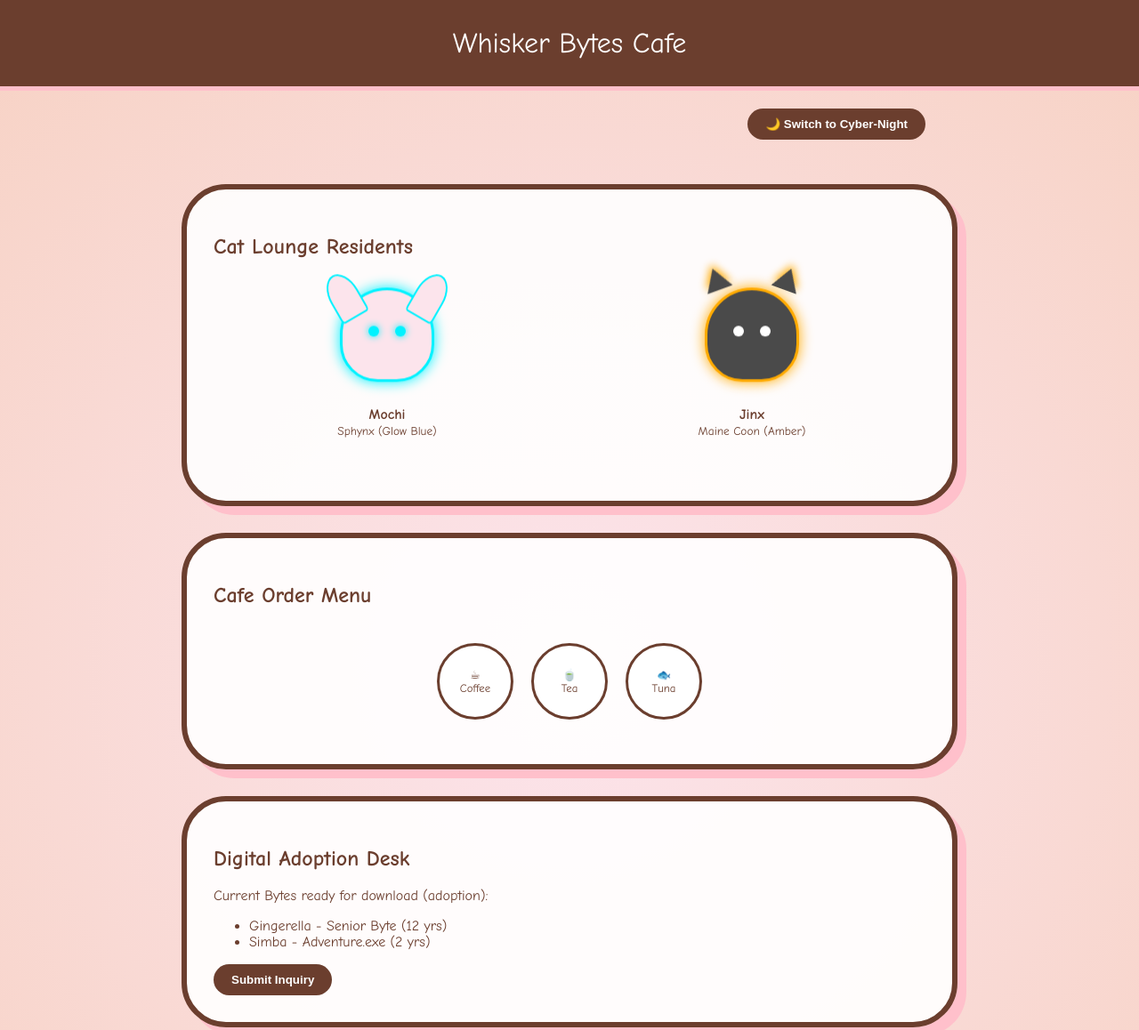
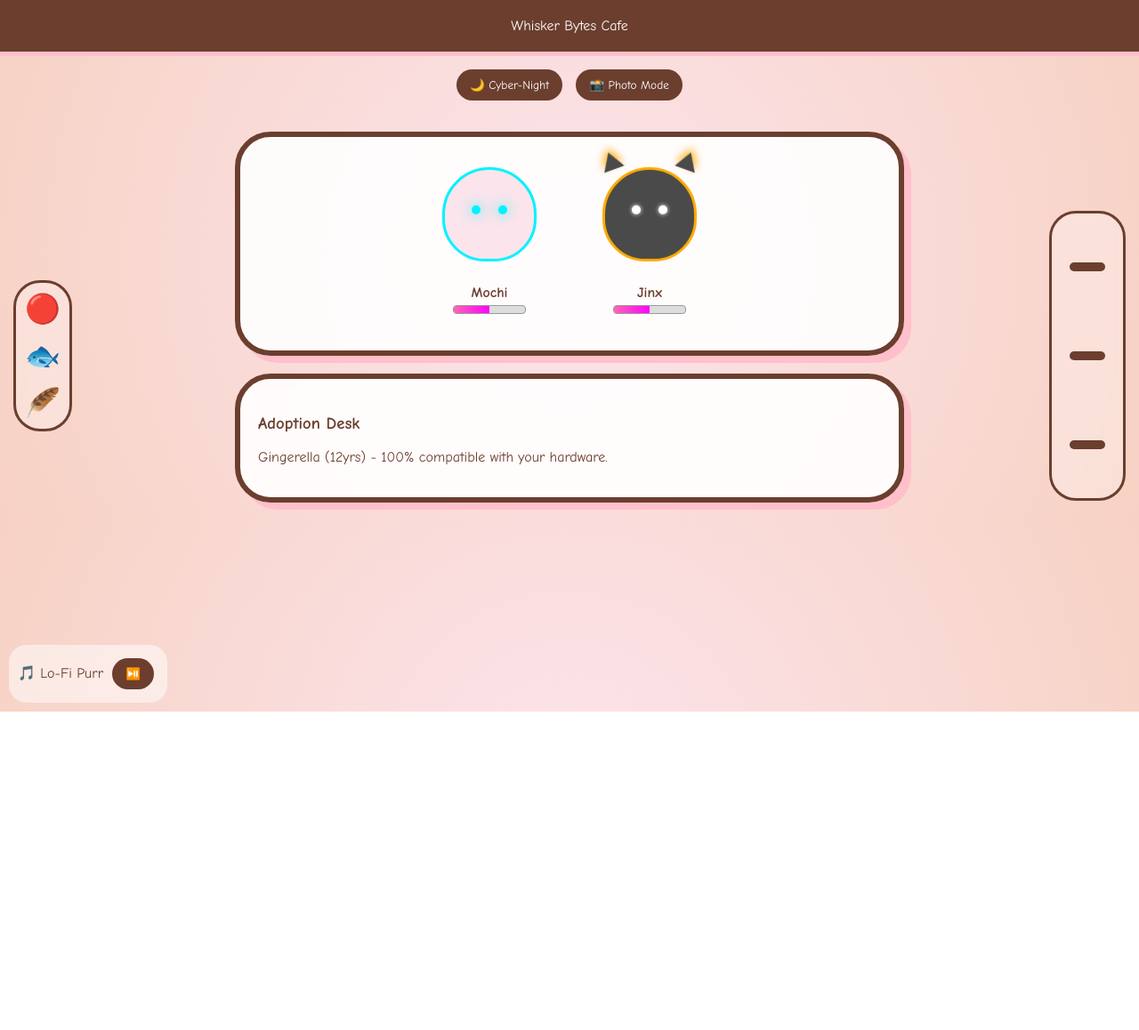
Before and after one commit to MaximumReality/WhiskerBytesCatCafe, a plain HTML site: page index.html in a window 1280 px wide. Shown: the top 1158 px of the page at 89% size. After the commit the page ends 800 px from the top, so only its background shows below. Drawn offline with Linux system fonts and the light colour scheme.

Commit message:
Update index.html

```diff
--- a/index.html
+++ b/index.html
@@ -3,7 +3,7 @@
 <head>
   <meta charset="UTF-8">
   <meta name="viewport" content="width=device-width, initial-scale=1.0">
-  <title>Whisker Bytes Cat Cafe</title>
+  <title>Whisker Bytes Cat Cafe - Maximum Reality Edition</title>
   <style>
     :root {
       --pink: #ffc0cb;
@@ -11,15 +11,17 @@
       --mochi-blue: #00f2ff;
       --jinx-amber: #ffaa00;
       --soft-bg: #f7d2c4;
+      --glow-intensity: 15px;
     }
 
-    /* Global Style & Theme Transition */
+    /* Global Themes */
     body {
       background: radial-gradient(circle, #fce4ec, var(--soft-bg));
       font-family: 'Comic Sans MS', 'Chalkboard SE', cursive;
       margin: 0;
-      transition: background 0.5s ease, color 0.5s ease;
+      transition: all 0.5s ease;
       color: var(--brown);
+      overflow-x: hidden;
     }
 
     body.night-mode {
@@ -30,195 +32,196 @@
     header {
       background-color: var(--brown);
       color: #ffffff;
-      padding: 30px;
+      padding: 20px;
       text-align: center;
-      font-size: 2rem;
       border-bottom: 5px solid var(--pink);
     }
 
-    body.night-mode header {
-      background-color: #1a0f1f;
-      border-color: #ff00ff;
-      box-shadow: 0 5px 15px #ff00ff;
-    }
-
     section {
-      margin: 30px auto;
-      max-width: 800px;
+      margin: 20px auto;
+      max-width: 700px;
       background: rgba(255, 255, 255, 0.9);
       border: 6px solid var(--brown);
-      border-radius: 50px;
-      padding: 30px;
-      box-shadow: 10px 10px 0px var(--pink);
+      border-radius: 40px;
+      padding: 20px;
+      box-shadow: 8px 8px 0px var(--pink);
       position: relative;
+      z-index: 10;
     }
 
     body.night-mode section {
       background: rgba(20, 15, 30, 0.95);
       border-color: #ff00ff;
-      box-shadow: 10px 10px 0px #4a004a;
+      box-shadow: 8px 8px 0px #4a004a;
     }
 
-    /* Cat Avatar & Animation Styles */
-    .cat-grid {
-      display: flex;
-      justify-content: space-around;
-      flex-wrap: wrap;
-      gap: 20px;
-    }
+    /* Cat Sprites & Animations */
+    .cat-grid { display: flex; justify-content: center; gap: 40px; flex-wrap: wrap; }
 
-    .cat-card {
-      text-align: center;
-      width: 160px;
-      cursor: pointer;
-    }
+    .cat-card { text-align: center; width: 140px; transition: transform 0.3s; }
 
     .cat-avatar {
       width: 100px;
       height: 100px;
       margin: 20px auto;
-      border-radius: 50% 50% 40% 40%;
+      border-radius: 50% 50% 45% 45%;
       position: relative;
       border: 3px solid #333;
-      animation: float-breathing 3s ease-in-out infinite;
+      background: #eee;
+      animation: breathe 3s ease-in-out infinite;
+      cursor: pointer;
     }
 
-    @keyframes float-breathing {
-      0%, 100% { transform: translateY(0px); }
-      50% { transform: translateY(-10px); }
+    /* PNG PLACEHOLDER STYLE: If you add PNGs, this handles them */
+    .cat-avatar img {
+      width: 100%;
+      height: 100%;
+      object-fit: contain;
+      display: none; /* Hidden until you add <img src="..."> */
     }
 
-    /* Breed Specifics */
-    .mochi .cat-avatar { background: #fce4ec; border-color: var(--mochi-blue); box-shadow: 0 0 15px var(--mochi-blue); }
-    .jinx .cat-avatar { background: #4a4a4a; border-color: var(--jinx-amber); box-shadow: 0 0 15px var(--jinx-amber); }
+    @keyframes breathe {
+      0%, 100% { transform: translateY(0); }
+      50% { transform: translateY(-8px); }
+    }
 
-    /* Ears & Tufts */
-    .cat-avatar::before, .cat-avatar::after { content: ''; position: absolute; }
+    /* Breed Visuals */
+    .mochi .cat-avatar { background: #fce4ec; border-color: var(--mochi-blue); }
+    .jinx .cat-avatar { background: #4a4a4a; border-color: var(--jinx-amber); }
 
-    .mochi .cat-avatar::before { left: -15px; top: -20px; width: 30px; height: 50px; background: #fce4ec; border-radius: 50% 50% 10% 10%; transform: rotate(-30deg); z-index: -1; border: 2px solid var(--mochi-blue); }
-    .mochi .cat-avatar::after { right: -15px; top: -20px; width: 30px; height: 50px; background: #fce4ec; border-radius: 50% 50% 10% 10%; transform: rotate(30deg); z-index: -1; border: 2px solid var(--mochi-blue); }
+    /* Eyes & Tufts */
+    .eyes { position: absolute; top: 40%; width: 100%; display: flex; justify-content: space-around; padding: 0 20px; box-sizing: border-box; }
+    .eye { width: 10px; height: 10px; border-radius: 50%; background: white; box-shadow: 0 0 5px white; }
+    .mochi .eye { background: var(--mochi-blue); box-shadow: 0 0 var(--glow-intensity) var(--mochi-blue); }
 
-    .jinx .cat-avatar::before { left: -5px; top: -25px; border-left: 15px solid transparent; border-right: 15px solid transparent; border-bottom: 25px solid #4a4a4a; transform: rotate(-20deg); filter: drop-shadow(0 -5px 5px var(--jinx-amber)); }
-    .jinx .cat-avatar::after { right: -5px; top: -25px; border-left: 15px solid transparent; border-right: 15px solid transparent; border-bottom: 25px solid #4a4a4a; transform: rotate(20deg); filter: drop-shadow(0 -5px 5px var(--jinx-amber)); }
+    .jinx .cat-avatar::before, .jinx .cat-avatar::after {
+      content: ''; position: absolute; top: -20px; border-left: 12px solid transparent;
+      border-right: 12px solid transparent; border-bottom: 20px solid #4a4a4a;
+    }
+    .jinx .cat-avatar::before { left: -5px; transform: rotate(-20deg); filter: drop-shadow(0 -5px 5px var(--jinx-amber)); }
+    .jinx .cat-avatar::after { right: -5px; transform: rotate(20deg); filter: drop-shadow(0 -5px 5px var(--jinx-amber)); }
 
-    .eyes { position: absolute; top: 40%; width: 100%; display: flex; justify-content: space-around; padding: 0 20px; box-sizing: border-box; }
-    .eye { width: 12px; height: 12px; border-radius: 50%; background: white; animation: blink 4s infinite; }
-    .mochi .eye { background: var(--mochi-blue); box-shadow: 0 0 8px var(--mochi-blue); }
+    /* Mood Meters */
+    .mood-container { width: 80px; height: 8px; background: #ddd; border-radius: 4px; margin: 5px auto; overflow: hidden; border: 1px solid #999; }
+    .mood-bar { height: 100%; width: 50%; background: linear-gradient(90deg, #ff66b2, #ff00ff); transition: width 0.5s; }
 
-    @keyframes blink { 0%, 90%, 100% { transform: scaleY(1); } 95% { transform: scaleY(0.1); } }
+    /* UI Sidebars */
+    #toy-tray, #cat-tower { position: fixed; top: 50%; transform: translateY(-50%); background: rgba(255,255,255,0.3); backdrop-filter: blur(5px); border-radius: 30px; padding: 10px; border: 3px solid var(--brown); z-index: 50; }
+    #toy-tray { left: 15px; display: flex; flex-direction: column; gap: 15px; }
+    #cat-tower { right: 15px; height: 300px; width: 60px; display: flex; flex-direction: column; justify-content: space-between; }
 
-    /* Binary Rain for Adoption */
-    #cat-adoptions { overflow: hidden; }
-    #cat-adoptions::before {
-      content: "01101001";
-      position: absolute;
-      top: -100%;
-      left: 0;
-      width: 100%;
-      height: 200%;
-      font-size: 10px;
-      color: rgba(107, 62, 46, 0.05);
-      white-space: pre-wrap;
-      animation: rain 20s linear infinite;
-      pointer-events: none;
+    .toy { font-size: 2rem; cursor: grab; text-align: center; }
+    .tower-spot { width: 40px; height: 10px; background: var(--brown); border-radius: 5px; margin: auto; cursor: pointer; position: relative; }
+    .tower-occupant { position: absolute; bottom: 10px; left: -30px; transform: scale(0.6); }
+
+    /* Binary Rain */
+    .rain-box { position: relative; overflow: hidden; }
+    .rain-box::before {
+      content: "101100101"; position: absolute; top: 0; color: rgba(107, 62, 46, 0.05); font-size: 10px; animation: rain-scroll 10s linear infinite;
     }
-    body.night-mode #cat-adoptions::before { color: rgba(0, 242, 255, 0.1); content: "BYTEBYTE"; }
-    @keyframes rain { from { transform: translateY(0); } to { transform: translateY(50%); } }
+    @keyframes rain-scroll { from { transform: translateY(-100%); } to { transform: translateY(100%); } }
 
-    /* UI Elements */
-    .menu-grid { display: flex; gap: 20px; justify-content: center; padding: 20px; }
-    .menu-item { width: 80px; height: 80px; background: white; border: 3px solid var(--brown); border-radius: 50%; display: flex; align-items: center; justify-content: center; cursor: pointer; transition: 0.3s; font-size: 0.8rem; text-align: center; }
-    .menu-item:hover { transform: scale(1.2) rotate(5deg); background: var(--pink); box-shadow: 0 0 20px var(--pink); }
-
-    button { background: var(--brown); color: white; border: none; padding: 10px 20px; border-radius: 20px; cursor: pointer; font-weight: bold; }
+    /* Buttons & Interactions */
+    .controls { text-align: center; padding: 10px; }
+    button { padding: 10px 15px; border-radius: 20px; border: none; background: var(--brown); color: white; cursor: pointer; font-family: inherit; margin: 5px; }
     button:hover { filter: brightness(1.2); }
-
-    #chat-box div { background: #fff; border: 2px solid var(--brown); border-radius: 20px 20px 20px 0; padding: 10px; margin-bottom: 10px; width: fit-content; animation: pop-in 0.3s ease-out; }
-    @keyframes pop-in { from { transform: scale(0); } to { transform: scale(1); } }
   </style>
 </head>
 <body>
 
 <header>Whisker Bytes Cafe</header>
 
-  <div style="text-align: right; padding: 20px; max-width: 800px; margin: auto;">
-    <button id="mode-toggle" onclick="toggleNightMode()">🌙 Switch to Cyber-Night</button>
+<div class="controls">
+  <button onclick="toggleNightMode()">🌙 Cyber-Night</button>
+  <button id="photo-mode-btn" onclick="togglePhotoMode()">📸 Photo Mode</button>
 </div>
 
-  <section id="cat-lounge">
-    <h2>Cat Lounge Residents</h2>
+<div id="toy-tray">
+  <div class="toy" id="laser" draggable="true">🔴</div>
+  <div class="toy" id="fish" draggable="true">🐟</div>
+  <div class="toy" id="feather" draggable="true">🪶</div>
+</div>
+
+<div id="cat-tower">
+  <div class="tower-spot" onclick="jumpToTower(this)"><div class="tower-occupant"></div></div>
+  <div class="tower-spot" onclick="jumpToTower(this)"><div class="tower-occupant"></div></div>
+  <div class="tower-spot" onclick="jumpToTower(this)"><div class="tower-occupant"></div></div>
+</div>
+
+<section id="lounge">
   <div class="cat-grid">
-      <div class="cat-card mochi" onclick="interact('Mochi')">
-        <div class="cat-avatar"><div class="eyes"><div class="eye"></div><div class="eye"></div></div></div>
-        <strong>Mochi</strong><br><small>Sphynx (Glow Blue)</small>
+    <div class="cat-card mochi" id="mochi-card">
+      <div class="cat-avatar" ondrop="dropToy(event, 'mochi')" ondragover="allowDrop(event)">
+        <div class="eyes"><div class="eye"></div><div class="eye"></div></div>
       </div>
-      <div class="cat-card jinx" onclick="interact('Jinx')">
-        <div class="cat-avatar"><div class="eyes"><div class="eye"></div><div class="eye"></div></div></div>
-        <strong>Jinx</strong><br><small>Maine Coon (Amber)</small>
+      <strong>Mochi</strong>
+      <div class="mood-container"><div class="mood-bar" id="mochi-mood"></div></div>
+    </div>
+
+    <div class="cat-card jinx" id="jinx-card">
+      <div class="cat-avatar" ondrop="dropToy(event, 'jinx')" ondragover="allowDrop(event)">
+        <div class="eyes"><div class="eye"></div><div class="eye"></div></div>
+      </div>
+      <strong>Jinx</strong>
+      <div class="mood-container"><div class="mood-bar" id="jinx-mood"></div></div>
     </div>
   </div>
-    <div id="status-msg" style="text-align:center; margin-top:20px; height: 20px;"></div>
+  <p id="status-text" style="text-align: center; font-weight: bold;"></p>
 </section>
 
-  <section id="cafe-order">
-    <h2>Cafe Order Menu</h2>
-    <div class="menu-grid">
-      <div class="menu-item" onclick="placeOrder('Coffee')">☕<br>Coffee</div>
-      <div class="menu-item" onclick="placeOrder('Tea')">🍵<br>Tea</div>
-      <div class="menu-item" onclick="placeOrder('Tuna Cup')">🐟<br>Tuna</div>
-    </div>
+<section class="rain-box">
+  <h3>Adoption Desk</h3>
+  <p>Gingerella (12yrs) - 100% compatible with your hardware.</p>
 </section>
 
-  <section id="cat-adoptions">
-    <h2>Digital Adoption Desk</h2>
-    <p>Current Bytes ready for download (adoption):</p>
-    <ul style="position: relative; z-index: 1;">
-      <li>Gingerella - Senior Byte (12 yrs)</li>
-      <li>Simba - Adventure.exe (2 yrs)</li>
-    </ul>
-    <button onclick="alert('Inquiry sent to the cloud!')">Submit Inquiry</button>
-  </section>
-
-  <section id="live-chat">
-    <h2>Visitor Chat</h2>
-    <div id="chat-box" style="height:100px; overflow-y:auto; margin-bottom:10px;"></div>
-    <input type="text" id="chat-input" placeholder="Say hello..." style="border-radius:10px; padding:5px;">
-    <button onclick="sendChat()">Send</button>
-  </section>
+<div id="music-player" style="position:fixed; bottom:10px; left:10px; background:rgba(255,255,255,0.5); padding:10px; border-radius:20px;">
+  🎵 Lo-Fi Purr <button onclick="toggleMusic()">⏯️</button>
+</div>
 
 <script>
+  let moodLevels = { mochi: 50, jinx: 50 };
+
   function toggleNightMode() {
-      const body = document.body;
-      const btn = document.getElementById("mode-toggle");
-      body.classList.toggle("night-mode");
-      btn.innerText = body.classList.contains("night-mode") ? "☀️ Switch to Day Mode" : "🌙 Switch to Cyber-Night";
+    document.body.classList.toggle('night-mode');
   }
 
-    function interact(name) {
-      const msg = document.getElementById("status-msg");
-      msg.innerText = `✨ ${name} is purring at a high frequency! ✨`;
-      const avatar = document.querySelector(`.${name.toLowerCase()} .cat-avatar`);
-      avatar.style.animation = "float-breathing 0.5s ease-in-out infinite";
-      setTimeout(() => {
-        avatar.style.animation = "float-breathing 3s ease-in-out infinite";
-        msg.innerText = "";
-      }, 2000);
+  function allowDrop(ev) { ev.preventDefault(); }
+
+  document.querySelectorAll('.toy').forEach(toy => {
+    toy.ondragstart = (e) => e.dataTransfer.setData("toyId", e.target.id);
+  });
+
+  function dropToy(ev, cat) {
+    ev.preventDefault();
+    const toyId = ev.dataTransfer.getData("toyId");
+    moodLevels[cat] = Math.min(moodLevels[cat] + 15, 100);
+    document.getElementById(`${cat}-mood`).style.width = moodLevels[cat] + "%";
+    document.getElementById('status-text').innerText = `${cat.toUpperCase()} loved the ${toyId}!`;
+
+    // Trigger "Super Glow" if happy
+    if(moodLevels[cat] > 80) {
+        document.querySelector(`.${cat} .cat-avatar`).style.boxShadow = "0 0 30px white";
+    }
   }
 
-    function placeOrder(item) {
-      const msg = document.getElementById("status-msg");
-      msg.innerText = `Synthesizing ${item}... Done!`;
+  function jumpToTower(spot) {
+    const mochi = document.querySelector('.mochi .cat-avatar');
+    spot.querySelector('.tower-occupant').appendChild(mochi);
+    document.getElementById('status-text').innerText = "Mochi claimed the high ground!";
   }
 
-    function sendChat() {
-      const input = document.getElementById("chat-input");
-      if(input.value) {
-        const box = document.getElementById("chat-box");
-        box.innerHTML += `<div><strong>Visitor:</strong> ${input.value}</div>`;
-        input.value = "";
-        box.scrollTop = box.scrollHeight;
+  function togglePhotoMode() {
+    const sections = document.querySelectorAll('section, #toy-tray, #cat-tower, header, .controls, #music-player');
+    const isPhoto = document.getElementById('photo-mode-btn').innerText.includes("Photo");
+
+    sections.forEach(s => {
+        if(s.id !== 'lounge' && s.tagName !== 'BUTTON') s.style.display = isPhoto ? 'none' : 'block';
+    });
+    document.getElementById('photo-mode-btn').innerText = isPhoto ? "📸 Exit" : "📸 Photo Mode";
   }
-    }
+
+  function toggleMusic() { alert("Simulating Lo-Fi Audio... Purr Purr..."); }
 </script>
+
 </body>
 </html>
```
Lines whose indentation alone changed are shown as unchanged.
